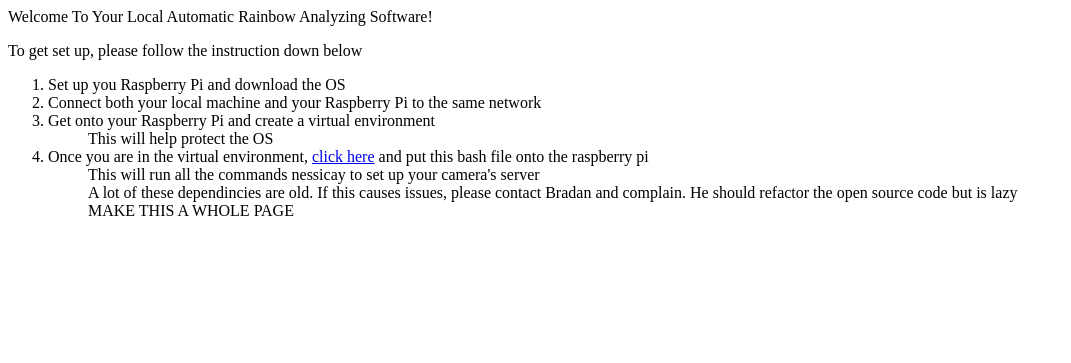
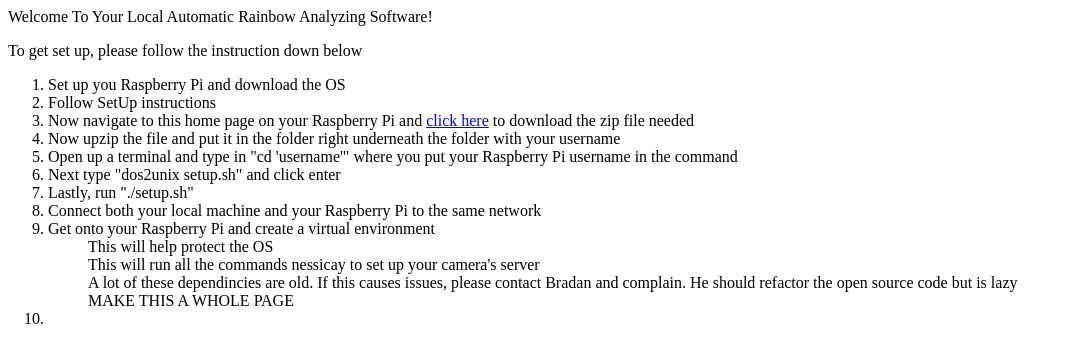
Before and after one commit to BradanCraig/Rainbows-Automated, a Flask app: page /setup in a window 1280 px wide. Shown: the top 363 px of the page, without its empty margins (0-1071 px from the left). Run offline with Flask 3, Linux system fonts and the light colour scheme.

Commit message:
Created spot to download raspberry pi files

```diff
--- a/server.py
+++ b/server.py
@@ -1,4 +1,4 @@
-from flask import Flask, render_template, request
+from flask import Flask, render_template, request, send_file
 from raspberrypi import *
 import requests
 import base64
@@ -27,6 +27,12 @@ def livestream():
 @app.route("/run")
 def run():
     return render_template("run.html", run=run_script)
+
+
+
+@app.route("/download-raspi-zipfile", methods=["POST"])
+def download():
+    return send_file("static/raspi_files.zip", as_attachment=True)
 
 
 
--- a/templates/setup.html
+++ b/templates/setup.html
@@ -1,17 +1,45 @@
 <body>
+    <script>
+        async function install() {
+            fetch('/download-raspi-zipfile', { method: 'POST' })
+            .then(response => {return response.blob()})
+            .then(blob => {
+                const url = window.URL.createObjectURL(blob);
+                const a = document.createElement('a');
+                a.href = url;
+                a.download = 'raspberry_pi_setup.zip';
+                document.body.appendChild(a);
+                a.click();
+                a.remove();
+                window.URL.revokeObjectURL(url);})
+        }
+    </script>
+
+
     <div id="title">
         <p>Welcome To Your Local Automatic Rainbow Analyzing Software!</p>
     </div>
         <p>To get set up, please follow the instruction down below</p>
         <ol>
             <li>Set up you Raspberry Pi and download the OS</li>
+            <li>Follow SetUp instructions</li>
+            <li>Now navigate to this home page on your Raspberry Pi and <a href="#" onclick="install()">click here</a> to download the zip file needed</li>
+            <li>Now upzip the file and put it in the folder right underneath the folder with your username</li>
+            <li>Open up a terminal and type in "cd 'username'" where you put your Raspberry Pi username in the command</li>
+            <li>Next type "dos2unix setup.sh" and click enter</li>
+            <li>Lastly, run "./setup.sh"</li>
+
+
+
+
+
             <li>Connect both your local machine and your Raspberry Pi to the same network</li>
             <li>Get onto your Raspberry Pi and create a virtual environment</li>
             <dd>This will help protect the OS</dd>
-            <li>Once you are in the virtual environment, <a href="https://github.com/EbenKouao/pi-camera-stream-flask">click here</a> and put this bash file onto the raspberry pi</li>
             <dd>This will run all the commands nessicay to set up your camera's server</dd>
             <dd>A lot of these dependincies are old. If this causes issues, please contact Bradan and complain. He should refactor the open source code but is lazy</dd>
             <dd>MAKE THIS A WHOLE PAGE</dd>
+            <li></li>
         </ol>
 
 </body>
```
Also changed, not shown: 3 other files.
